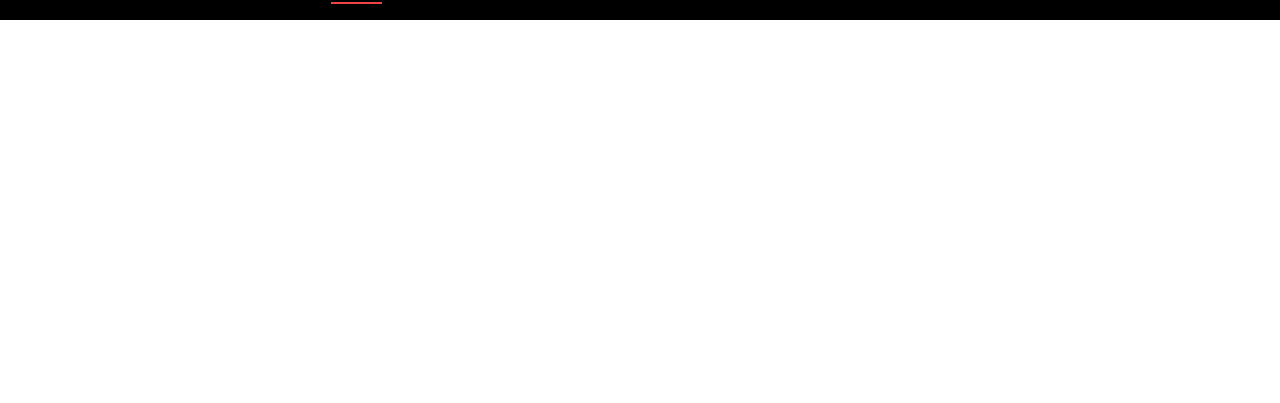
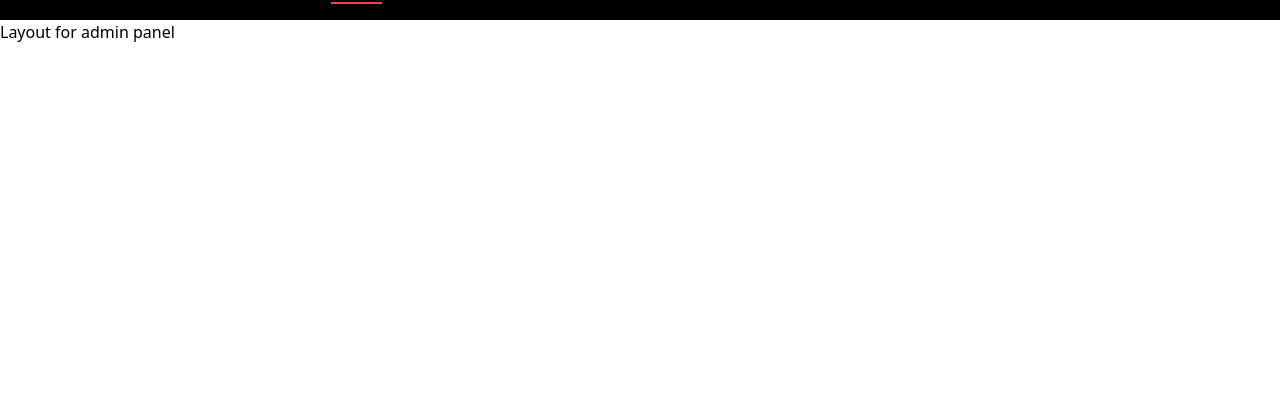
Before and after one commit to ibarras/xolos-symfony-44, a Symfony app: template templates/admin.layout.html.twig in a window 1280 px wide. Shown: the part 338-741 px from the top of the page. Run offline with Twig, Linux system fonts and the light colour scheme; the template is opened without the code that fills it, so the values that code supplies are empty; some libraries are stand-ins or nearby versions.

Commit message:
added changes: global layout for admin site

```diff
--- a/templates/admin.layout.html.twig
+++ b/templates/admin.layout.html.twig
@@ -23,7 +23,9 @@
 
     <main>
             {% block content %}
-
+                <div>
+                    <h1> Layout for admin panel</h1>
+                </div>
             {% endblock %}
 
     </main>
```
